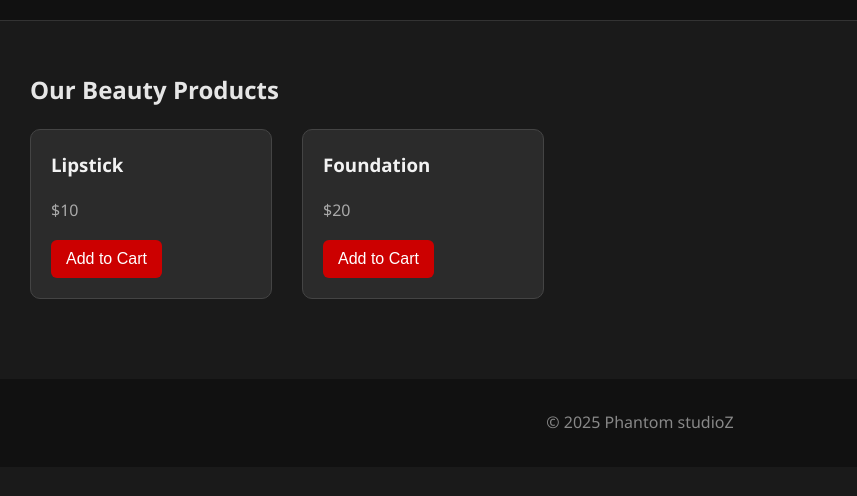
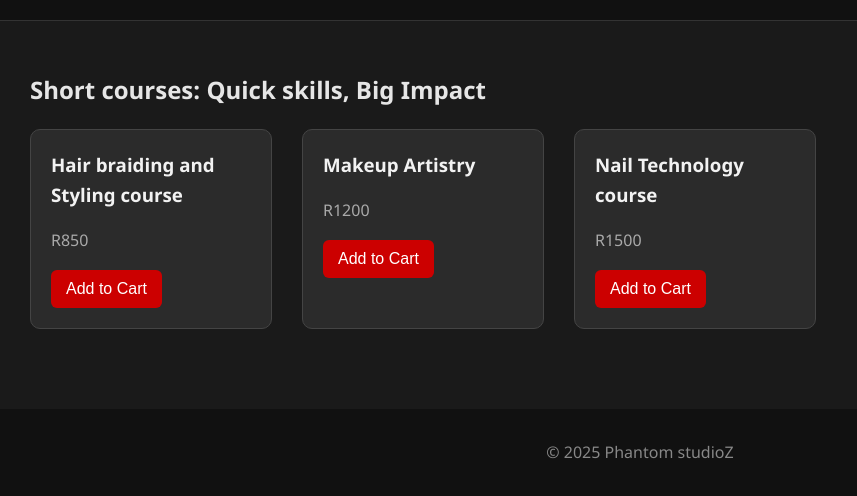
Before and after one commit to thoentity1/sensualPhantom, a plain HTML site: page index.html in a window 1280 px wide. Shown: the part 120-616 px from the top of the page, without its empty margins (0-857 px from the left). Drawn offline with Linux system fonts and the light colour scheme.

Commit message:
Update index.html

```diff
--- a/index.html
+++ b/index.html
@@ -1,4 +1,4 @@
-<!DOCTYPE html>
+   <!DOCTYPE html>
 <html lang="en">
 <head>
   <meta charset="UTF-8" />
@@ -19,18 +19,24 @@
   </header>
 
   <main>
-    <h2>Our Beauty Products</h2>
+    <h2>Short courses: Quick skills, Big Impact</h2>
     <div class="product-list">
       <div class="product" data-id="1">
-        <h3>Lipstick</h3>
-        <p>$10</p>
-        <button onclick="addToCart('Lipstick', 10)">Add to Cart</button>
+        <h3>Hair braiding and Styling course</h3>
+        <p>R850</p>
+        <button onclick="addToCart('Hair braiding and Styling course', 10)">Add to Cart</button>
       </div>
       <div class="product" data-id="2">
-        <h3>Foundation</h3>
-        <p>$20</p>
-        <button onclick="addToCart('Foundation', 20)">Add to Cart</button>
+        <h3>Makeup Artistry</h3>
+        <p>R1200</p>
+        <button onclick="addToCart('Makeup Artistry', 20)">Add to Cart</button>
       </div>
+       <div class="product" data-id="2">
+        <h3>Nail Technology course</h3>
+        <p>R1500</p>
+        <button onclick="addToCart('Nail Technology', 20)">Add to Cart</button>
+      </div>
+    </div>
     </div>
   </main>
 
```
